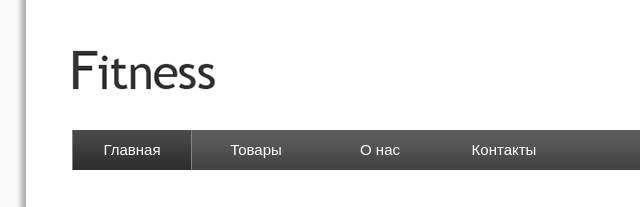
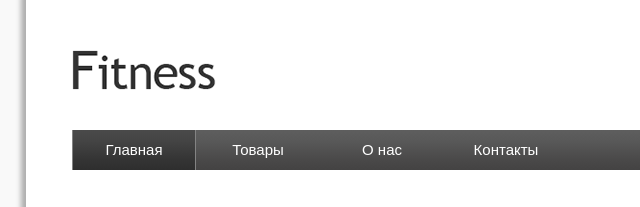
Before and after one commit to VanekJalba/Homework.Tech_Skills, a plain HTML site: page HTML_03/index.html in a window 1280 px wide. In both pictures the pointer is over the item 259 px from the left and 150 px from the top of the page. Shown: the top 207 px of the page, 127-767 px from the left. Drawn offline with Linux system fonts and the light colour scheme.

Commit message:
Background images replaced with gradients/ Fixed top-menu

```diff
--- a/HTML_03/css/style.css
+++ b/HTML_03/css/style.css
@@ -22,16 +22,33 @@ header {
   display: block;
 }
 .top-menu {
+  font-size: 0;
+  line-height: 0;
+  letter-spacing: -1;
   display: block;
   width: 966px;
   height: 40px;
   margin: 0;
-  background-image: url(../img/top-menu-bk.png);
+  /* Permalink - use to edit and share this gradient: http://colorzilla.com/gradient-editor/#5e5e5e+0,595959+26,494848+77,444343+100 */
+  background: #5e5e5e;
+  /* Old browsers */
+  background: -moz-linear-gradient(top, #5e5e5e 0%, #595959 26%, #494848 77%, #444343 100%);
+  /* FF3.6-15 */
+  background: -webkit-linear-gradient(top, #5e5e5e 0%, #595959 26%, #494848 77%, #444343 100%);
+  /* Chrome10-25,Safari5.1-6 */
+  background: linear-gradient(to bottom, #5e5e5e 0%, #595959 26%, #494848 77%, #444343 100%);
+  /* W3C, IE10+, FF16+, Chrome26+, Opera12+, Safari7+ */
+  filter: progid: DXImageTransform.Microsoft.gradient( startColorstr='#5e5e5e', endColorstr='#444343', GradientType=0);
+  /* IE6-9 */
 }
 .top-menu li {
+  letter-spacing: normal;
+  border: 1px solid transparent;
+  margin: 0;
+  padding: 1px;
   display: inline-block;
   width: 120px;
-  line-height: 40px;
+  line-height: 36px;
   text-align: center;
   font-size: 15px;
   font-family: Arial, sans-serif;
@@ -42,25 +59,25 @@ header {
   display: block;
 }
 .top-menu li:hover {
-  background-image: url(../img/top-menu-hover-bk.png);
-}
-.top-menu li a:hover::after {
-  content: "";
-  float: right;
-  width: 1px;
-  height: 40px;
-  background-image: url(../img/top-menu-hover-border-bk.png);
-  background-repeat: no-repeat;
-  display: block;
-}
-.top-menu li a:hover::before {
-  content: "";
-  float: left;
-  width: 1px;
-  height: 40px;
-  background-image: url(../img/top-menu-hover-border-bk.png);
-  background-repeat: no-repeat;
-  display: block;
+  font-size: 15px;
+  letter-spacing: normal;
+  line-height: 38px;
+  border-left: 1px solid #838383;
+  border-right: 1px solid #838383;
+  border-top-width: 0;
+  border-bottom-width: 0;
+  /* Permalink - use to edit and share this gradient: http://colorzilla.com/gradient-editor/#4a4a4a+0,444444+28,343434+74,2e2e2e+100 */
+  background: #4a4a4a;
+  /* Old browsers */
+  background: -moz-linear-gradient(top, #4a4a4a 0%, #444444 28%, #343434 74%, #2e2e2e 100%);
+  /* FF3.6-15 */
+  background: -webkit-linear-gradient(top, #4a4a4a 0%, #444444 28%, #343434 74%, #2e2e2e 100%);
+  /* Chrome10-25,Safari5.1-6 */
+  background: linear-gradient(to bottom, #4a4a4a 0%, #444444 28%, #343434 74%, #2e2e2e 100%);
+  /* W3C, IE10+, FF16+, Chrome26+, Opera12+, Safari7+ */
+  filter: progid: DXImageTransform.Microsoft.gradient( startColorstr='#4a4a4a', endColorstr='#2e2e2e', GradientType=0);
+  /* IE6-9 */
+  /*background-image: url(../img/top-menu-hover-bk.png);*/
 }
 .box {
   margin-bottom: 62px;
```
Also changed, not shown: HTML_03/img/top-menu-bk.png (deleted), HTML_03/img/top-menu-hover-bk.png (deleted), HTML_03/img/top-menu-hover-border-bk.png (deleted).
